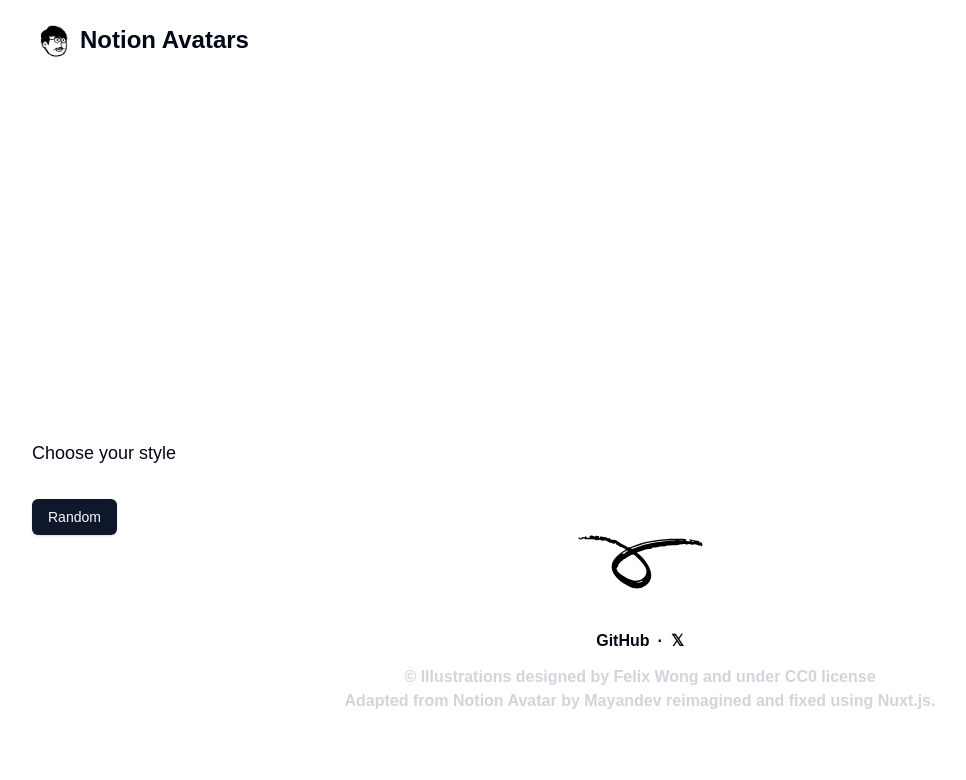
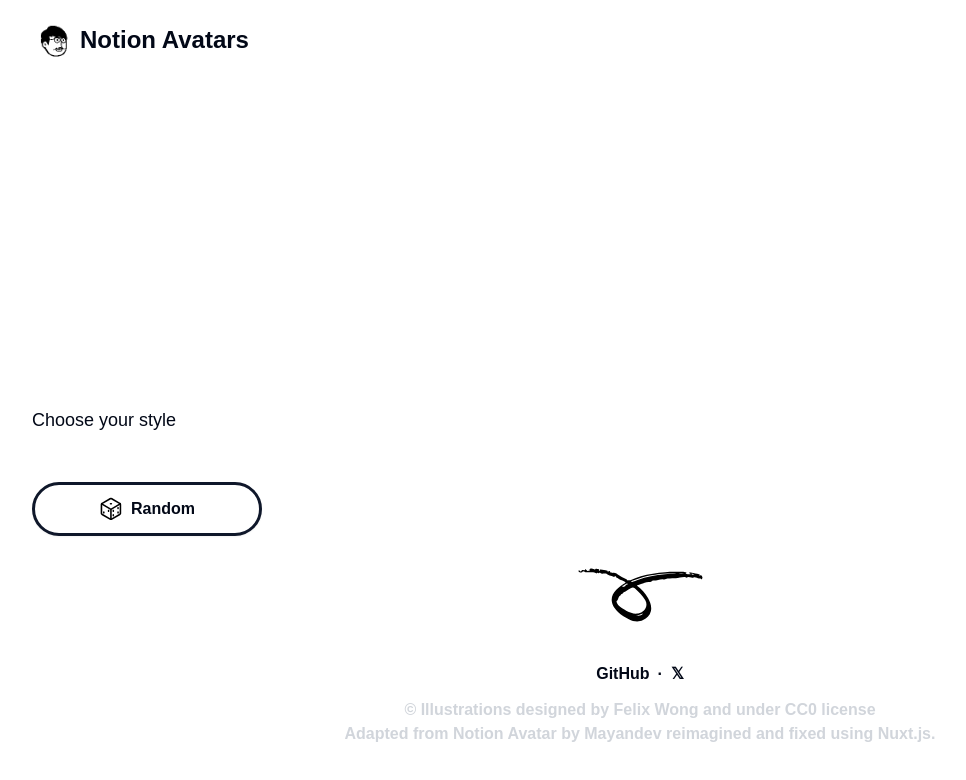
Before and after one commit to jd-solanki/notion-avatars, a Nuxt app: page / in a window 1280 px wide. Shown: the top 780 px of the page, without its empty margins (0-966 px from the left). Built offline with nearby package versions, Linux system fonts and the light colour scheme.

Commit message:
feat: improve random button UI

```diff
--- a/app/app.vue
+++ b/app/app.vue
@@ -28,8 +28,17 @@ const config = ref<AvatarConfig>(getRandomAvatarStyle())
         </div>
         <AvatarEditor :config="config" />
       </ClientOnly>
-      <div>
-        <Button @click="config = getRandomAvatarStyle()">
+      <div class="my-8">
+        <Button
+          variant="outline"
+          class="border-[3px] border-primary rounded-full px-16 py-6 text-base font-bold"
+          @click="config = getRandomAvatarStyle()"
+        >
+          <img
+            src="/icons/dice.svg"
+            alt="icon-dice"
+            class="size-6"
+          >
           Random
         </Button>
       </div>
```
Also changed, not shown: public/icons/dice.svg (added).
